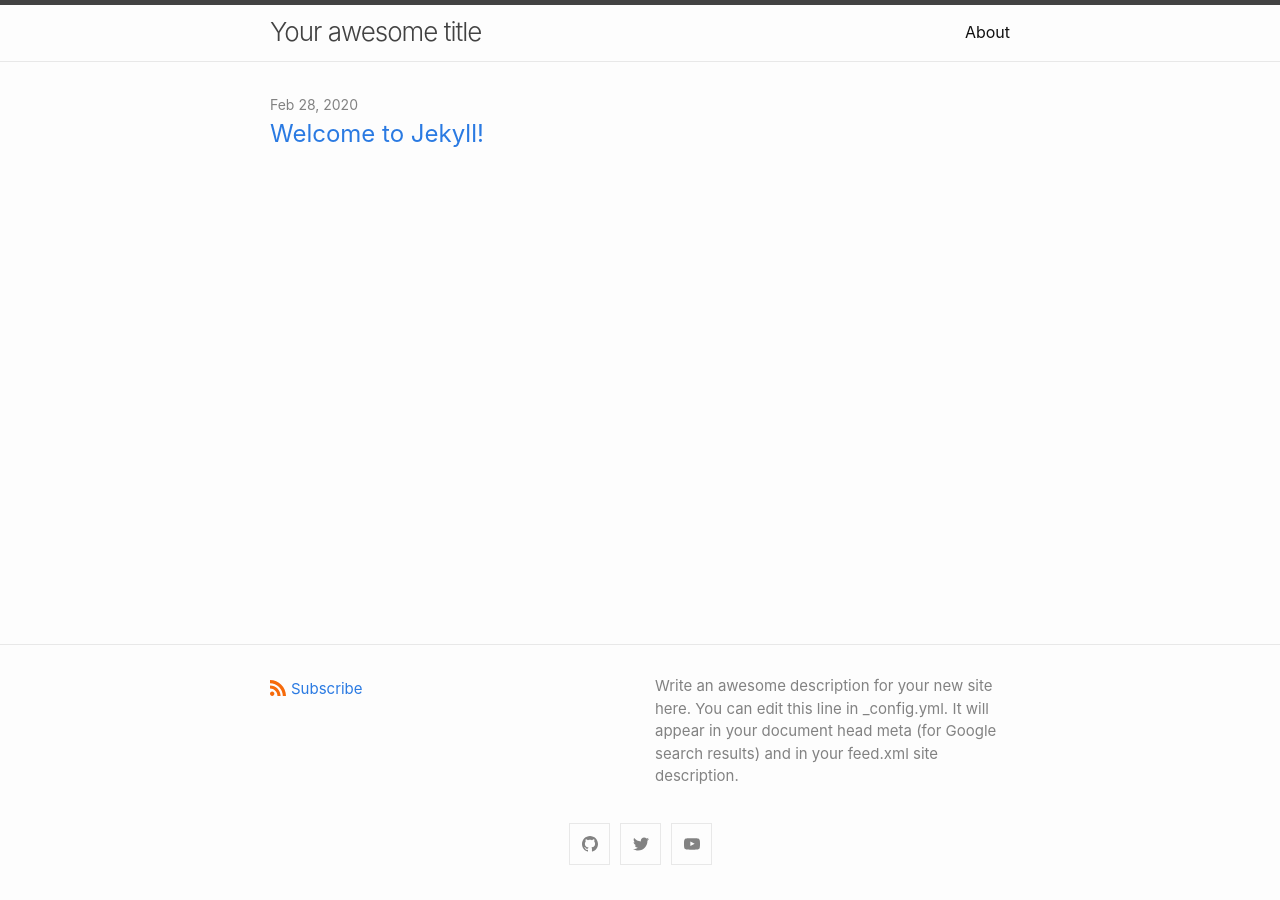
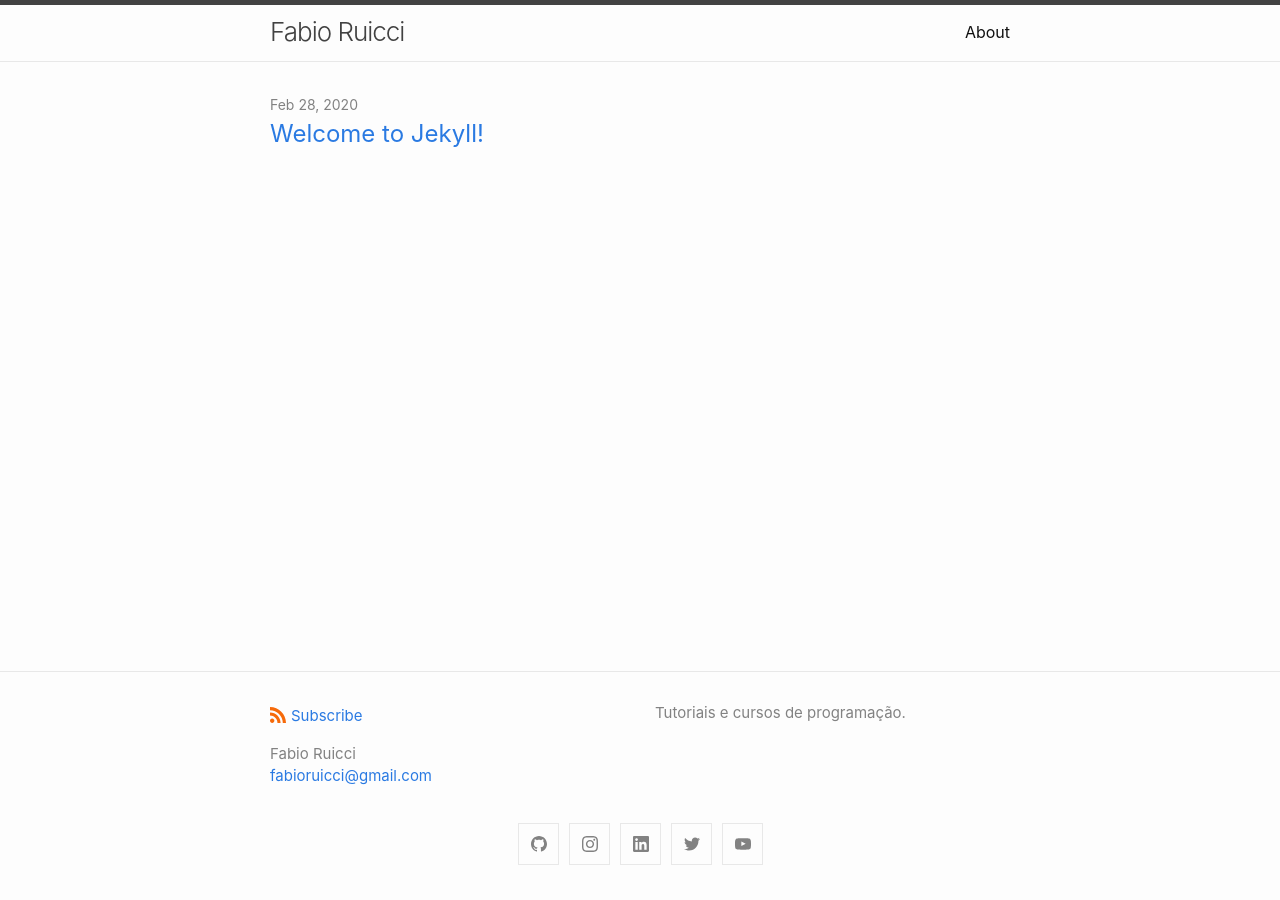
Before and after one commit to fabioruicci/fabioruicci.github.io, a Jekyll site: the page built from index.markdown, in a window 1280 px wide. Built offline with Jekyll 4.4.1, drawn with Linux system fonts in a browser that asks for light colours.

Commit message:
configurações basicas

```diff
--- a/_config.yml
+++ b/_config.yml
@@ -18,20 +18,22 @@
 # You can create any custom variable you would like, and they will be accessible
 # in the templates via {{ site.myvariable }}.
 
-title: Your awesome title
-email: your-email@example.com
+title: Fabio Ruicci
+author:
+  name: Fabio Ruicci
+  email: fabioruicci@gmail.com
 description: >- # this means to ignore newlines until "baseurl:"
-  Write an awesome description for your new site here. You can edit this
-  line in _config.yml. It will appear in your document head meta (for
-  Google search results) and in your feed.xml site description.
+  Tutoriais e cursos de programação.
 baseurl: "" # the subpath of your site, e.g. /blog
 url: "" # the base hostname & protocol for your site, e.g. http://example.com
 minima:
   social_links:
-    twitter: jekyllrb
-    github:  jekyll
+    twitter: fabioruicci
+    github:  fabioruicci
     youtube_channel: UCfLKJox9Gd5V57_0kzq-jKQ
     youtube_channel_name: Fabio Ruicci
+    instagram: fabioruicci
+    linkedin: fabioruicci
 
 # Build settings
 theme: minima
```
